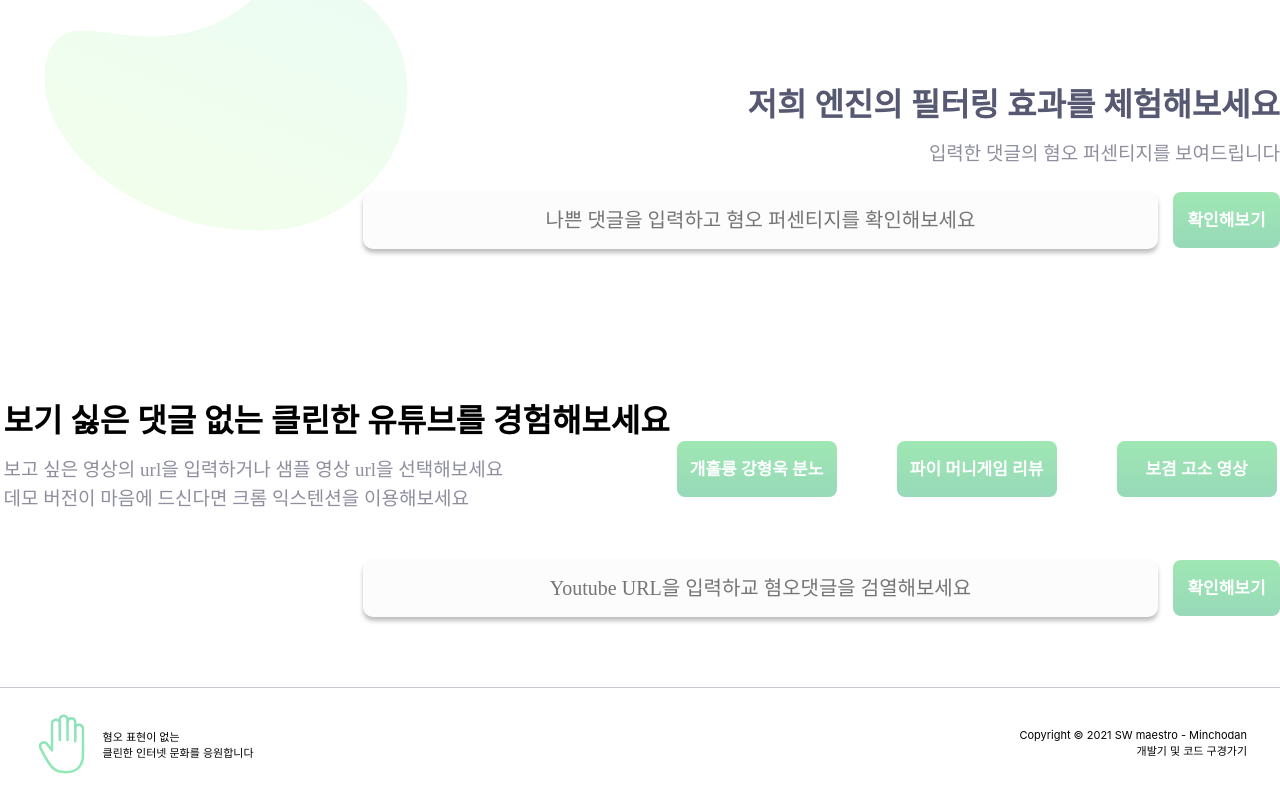
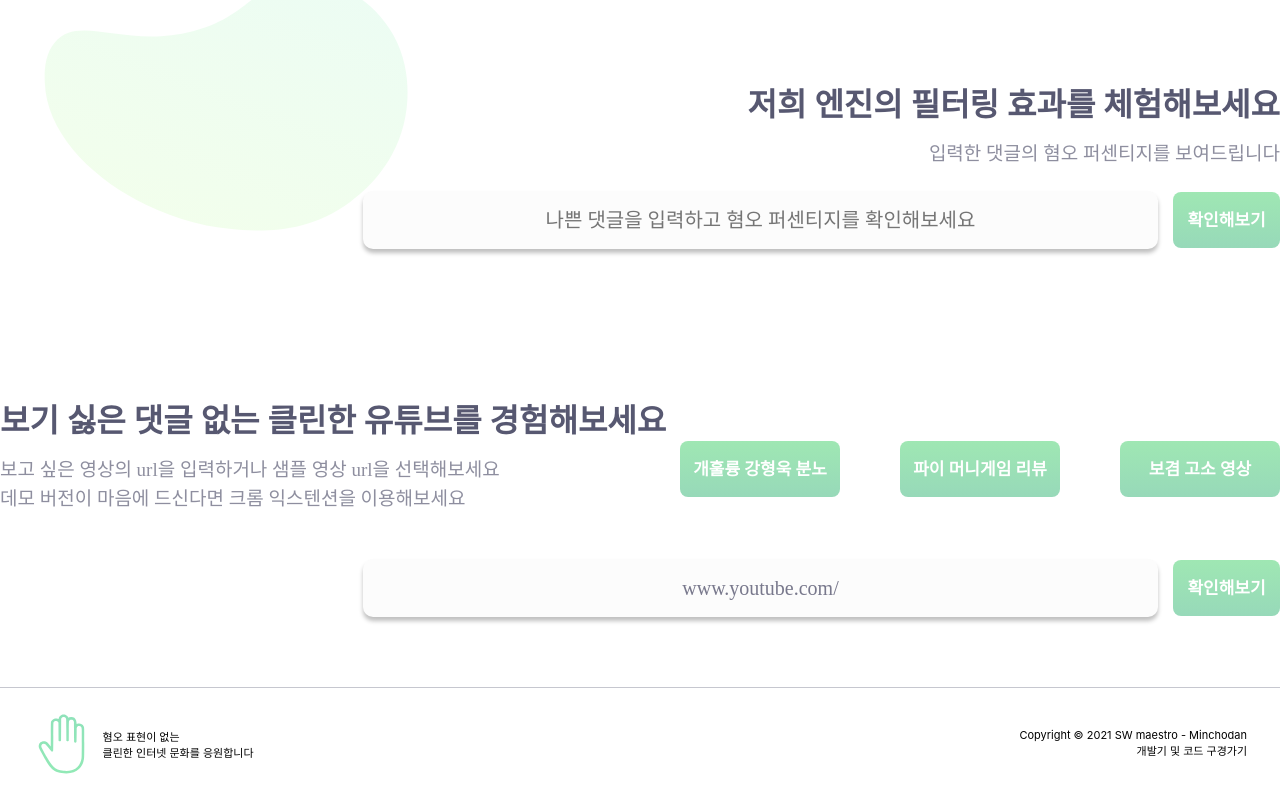
Before and after one commit to swm-minchodan/hate-speech-blocker, a React (Create React App) app in the folder front/: page / in a window 1280 px wide. Shown: the part 563-1363 px from the top of the page. Built offline with nearby package versions, Linux system fonts and the light colour scheme.

Commit message:
urlbox_before

```diff
--- a/front/src/pages/Main.tsx
+++ b/front/src/pages/Main.tsx
@@ -159,7 +159,7 @@ const Container = styled.div`
   }
   .Ex{
     display : flex;
-    justify-content : space-around;
+    justify-content : space-between;
     height : 140px;
     margin : 130px 80px 0px 80px;
 
@@ -192,6 +192,7 @@ const BigText=styled.div`
   font-style: normal;
   line-height: 45px;
   font-weight: bold;
+  color: rgba(31, 32, 65, 0.75);
   span{
     color : rgb(127,192,128);
   }
--- a/front/src/pages/UrlLink.tsx
+++ b/front/src/pages/UrlLink.tsx
@@ -60,7 +60,7 @@ const SearchWrapper = styled.div`
 
 
 function Percentage() {
-  const [sentence, setSentence] = useState<string>('')
+  const [sentence, setSentence] = useState<string>('www.youtube.com/')
 
   axios.defaults.xsrfCookieName = 'csrftoken';
   axios.defaults.xsrfHeaderName = 'X-CSRFToken';
@@ -87,7 +87,7 @@ function Percentage() {
     <Second>
       <SearchWrapper>
         <SearchBox
-            placeholder="Youtube URL을 입력하교 혐오댓글을 검열해보세요"
+            placeholder="Youtube URL을 입력하고 혐오댓글을 검열해보세요"
             value={sentence}
             onChange={(e: React.ChangeEvent<HTMLInputElement>) => setSentence(e.target.value)}
             onKeyPress={(e: React.KeyboardEvent<HTMLInputElement>) => enterSearch(e)}
```
